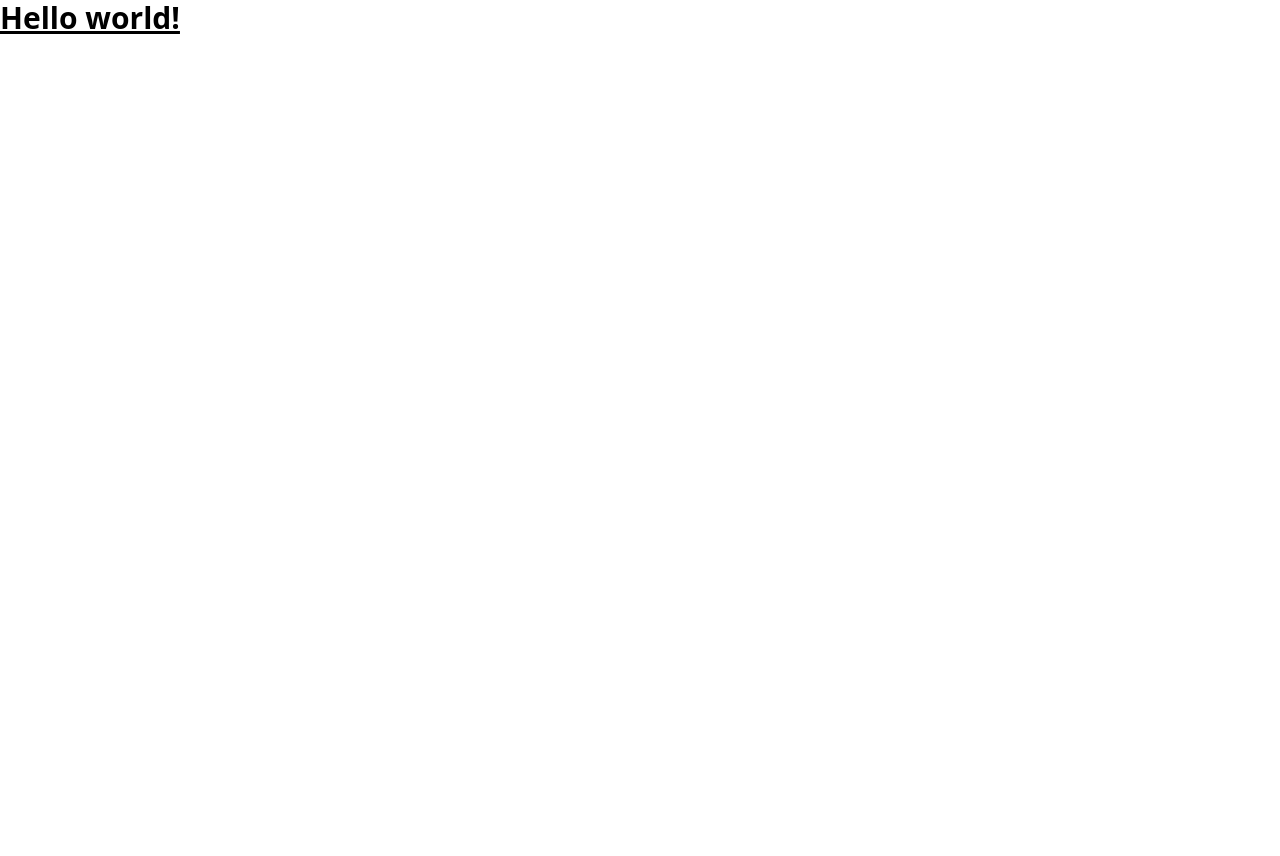
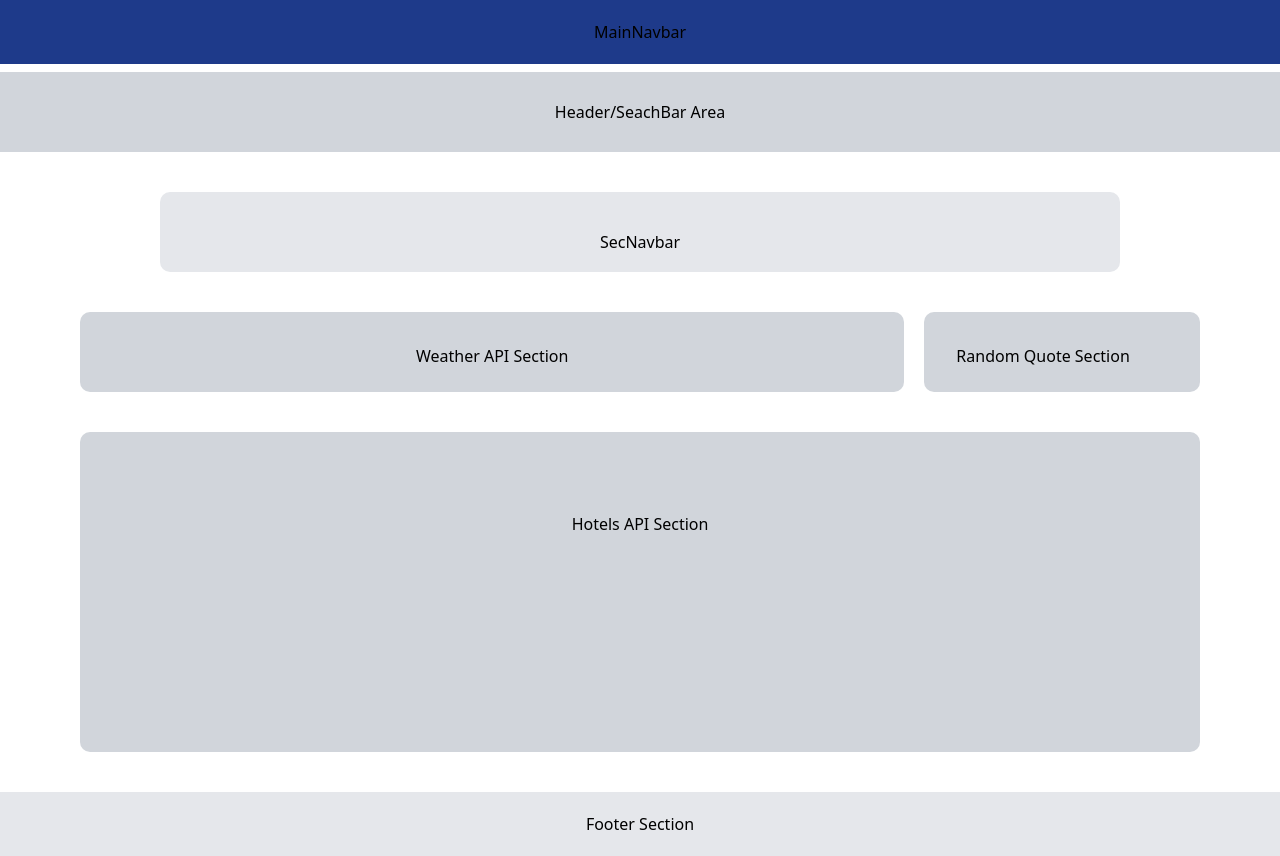
Before and after one commit to MLH-Fellowship/prep-project-22.AUG.PREP.1, a React (Create React App) app: page / in a window 1280 px wide. Before the commit the page ends 800 px from the top, so only its background shows below. Built offline with nearby package versions, Linux system fonts and the light colour scheme.

Commit message:
Added the Boilerplate Section and Folders for each Containers

```diff
--- a/src/App.js
+++ b/src/App.js
@@ -1,11 +1,18 @@
-import { useEffect, useState } from "react";
-import logo from './assets/images/mlh-prep.png'
+import MainNavbar from "./components/MainNavbar";
+import Header from "./containers/Header/Header.container";
+import SecNavbar from "./components/SecNavbar";
+import Main from "./containers/Main/Main.container";
+import Footer from "./containers/Footer/Footer.container";
 
 function App() {
   return (
-    <h1 className="text-3xl font-bold underline">
-      Hello world!
-    </h1>
+    <div className="">
+      <MainNavbar />
+      <Header />
+      <SecNavbar />
+      <Main />
+      <Footer />
+    </div>
   )
 }
 
--- a/src/components/Footer.js
+++ /dev/null
@@ -1,9 +0,0 @@
-import React from 'react'
-
-const Footer = () => {
-  return (
-    <div>Footer</div>
-  )
-}
-
-export default Footer
--- a/src/components/Header.js
+++ /dev/null
@@ -1,9 +0,0 @@
-import React from 'react'
-
-const Header = () => {
-  return (
-    <div>Header</div>
-  )
-}
-
-export default Header
--- a/src/components/MainNavbar.js
+++ b/src/components/MainNavbar.js
@@ -2,7 +2,9 @@ import React from 'react'
 
 const MainNavbar = () => {
   return (
-    <div>MainNavbar</div>
+    <div className='h-16 max-w bg-blue-900 text-center mt-0 pt-5'>
+      MainNavbar
+    </div>
   )
 }
 
--- a/src/components/SecNavbar.js
+++ b/src/components/SecNavbar.js
@@ -2,7 +2,9 @@ import React from 'react'
 
 const SecNavbar = () => {
   return (
-    <div>SecNavbar</div>
+    <div className='w-9/12 h-20 text-center bg-gray-200 content-center mx-auto mt-10 rounded-[10px] pt-5'>
+      SecNavbar
+    </div>
   )
 }
 
--- /dev/null
+++ b/src/containers/Footer/Footer.container.jsx
@@ -0,0 +1,12 @@
+import React from "react";
+
+const Footer = () => {
+    return (
+        <div className="footer w-full bg-gray-200 h-16 text-center p-5 mb-0">
+            Footer Section
+        </div>
+    )
+}
+
+
+export default Footer;
--- /dev/null
+++ b/src/containers/Header/Header.container.jsx
@@ -0,0 +1,13 @@
+import React from "react";
+
+const Header = () => {
+    return (
+        <div className="header h-20 bg-gray-300 text-center mt-2 pt-7">
+            <h2>Header/SeachBar Area</h2>
+        </div>
+    )
+}
+
+
+
+export default Header;
--- /dev/null
+++ b/src/containers/Hotels/Hotels.component.jsx
@@ -0,0 +1,11 @@
+import React from "react";
+
+const Hotels = () => {
+    return (
+        <div className="HotelsAPI w-full bg-gray-300 mt-10 rounded-[10px] h-80 text-center p-20">
+            <h2>Hotels API Section</h2>
+        </div>
+    )
+}
+
+export default Hotels;
--- /dev/null
+++ b/src/containers/Main/Main.container.jsx
@@ -0,0 +1,19 @@
+import React from "react";
+
+import WeatherApi from "../WeatherAPI/WeatherApi.component";
+import RandomQuote from "../RandomQuote/RandomQuote.component";
+import Hotels from "../Hotels/Hotels.component";
+
+const Main = () => {
+    return (
+        <div className="main w-full px-20 py-10">
+            <div className="flex">
+                <WeatherApi />
+                <RandomQuote />
+            </div>
+            <Hotels />
+        </div>
+    )
+}
+
+export default Main;
--- /dev/null
+++ b/src/containers/RandomQuote/RandomQuote.component.jsx
@@ -0,0 +1,12 @@
+import React from "react";
+
+const RandomQuote = () => {
+    return (
+        <div className="randomQuote h-20 bg-gray-300 p-8 w-1/4 rounded-[10px]">
+            <h2>Random Quote Section</h2>
+        </div>
+    )
+}
+
+
+export default RandomQuote;
--- /dev/null
+++ b/src/containers/WeatherAPI/WeatherApi.component.jsx
@@ -0,0 +1,11 @@
+import React from "react";
+
+const WeatherApi = () => {
+    return (
+        <div className="WeatherApi w-3/4 h-20 bg-gray-300 rounded-[10px] text-center p-8 mr-5">
+            <h2>Weather API Section</h2>
+        </div>
+    )
+}
+
+export default WeatherApi;
```
